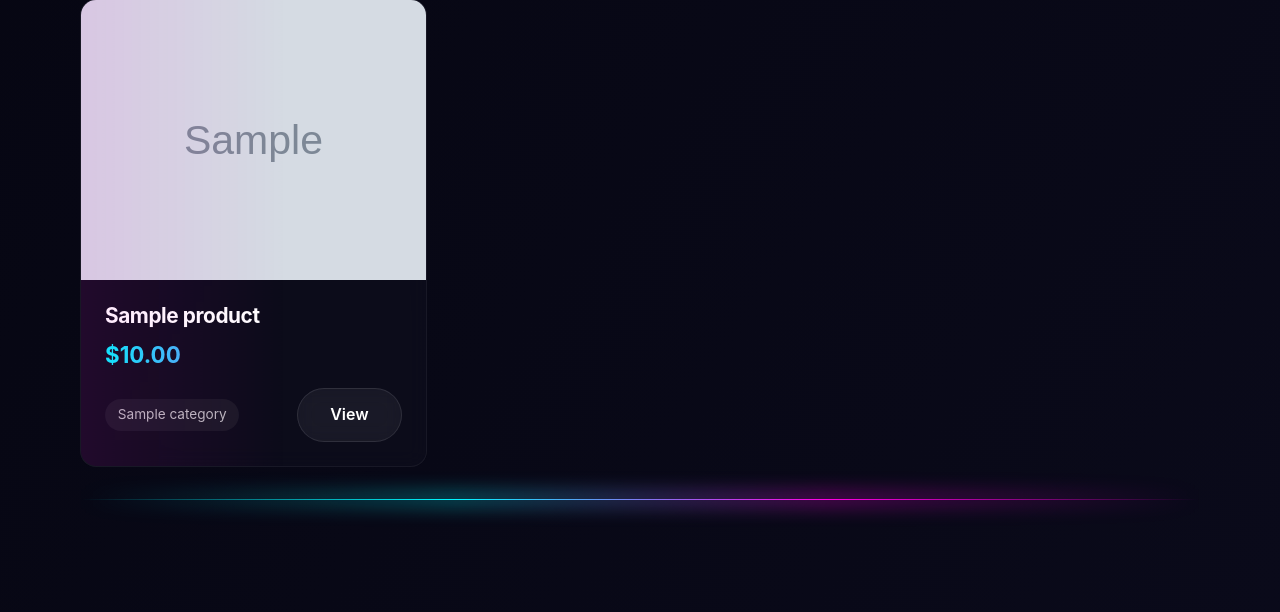
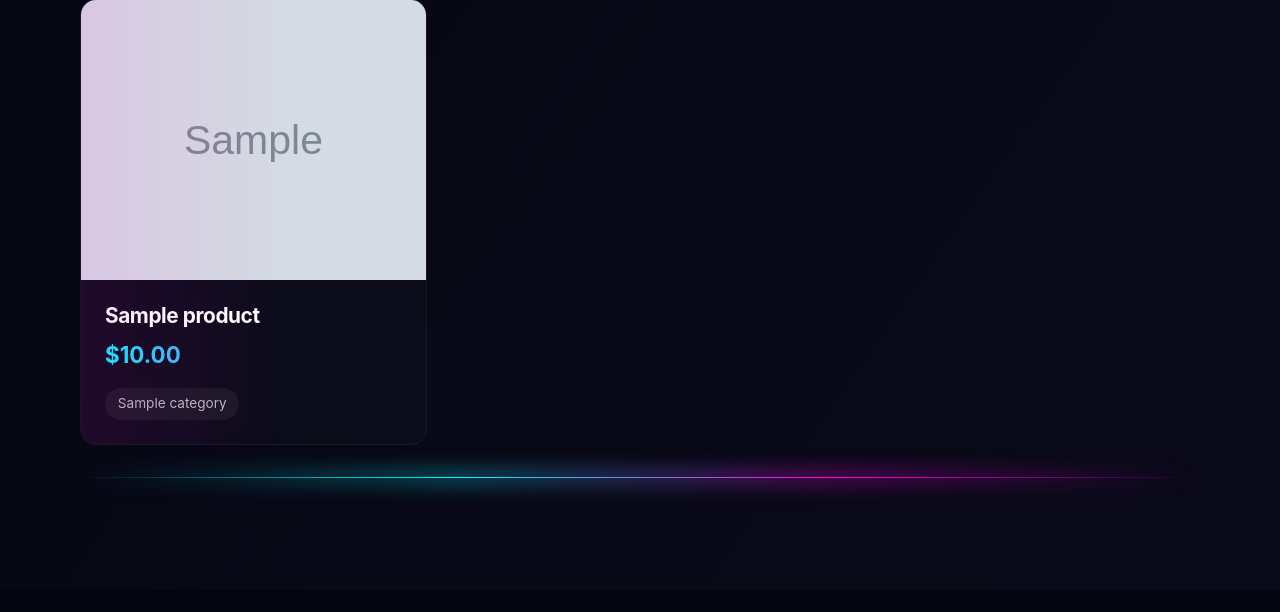
Before and after one commit to IskandarovFirdavs/robot-shop, a Django app: page / in a window 1280 px wide. Shown: the part 1019-1631 px from the top of the page. After the commit the page ends 1517 px from the top, so only its background shows below. Run offline with Django 5.2, Linux system fonts and the light colour scheme; tables that the repository leaves empty hold one stand-in row (values such as "Sample post"); grey boxes marked "Sample" are stand-in pictures.

Commit message:
view was deleted

```diff
--- a/templates/index.html
+++ b/templates/index.html
@@ -718,7 +718,6 @@
             <div class="product-price">${{ product.price }}</div>
             <div class="product-meta">
               <span class="product-category">{{ product.category.name }}</span>
-              <a href="#" class="btn">View</a>
             </div>
           </div>
         </div>
```
